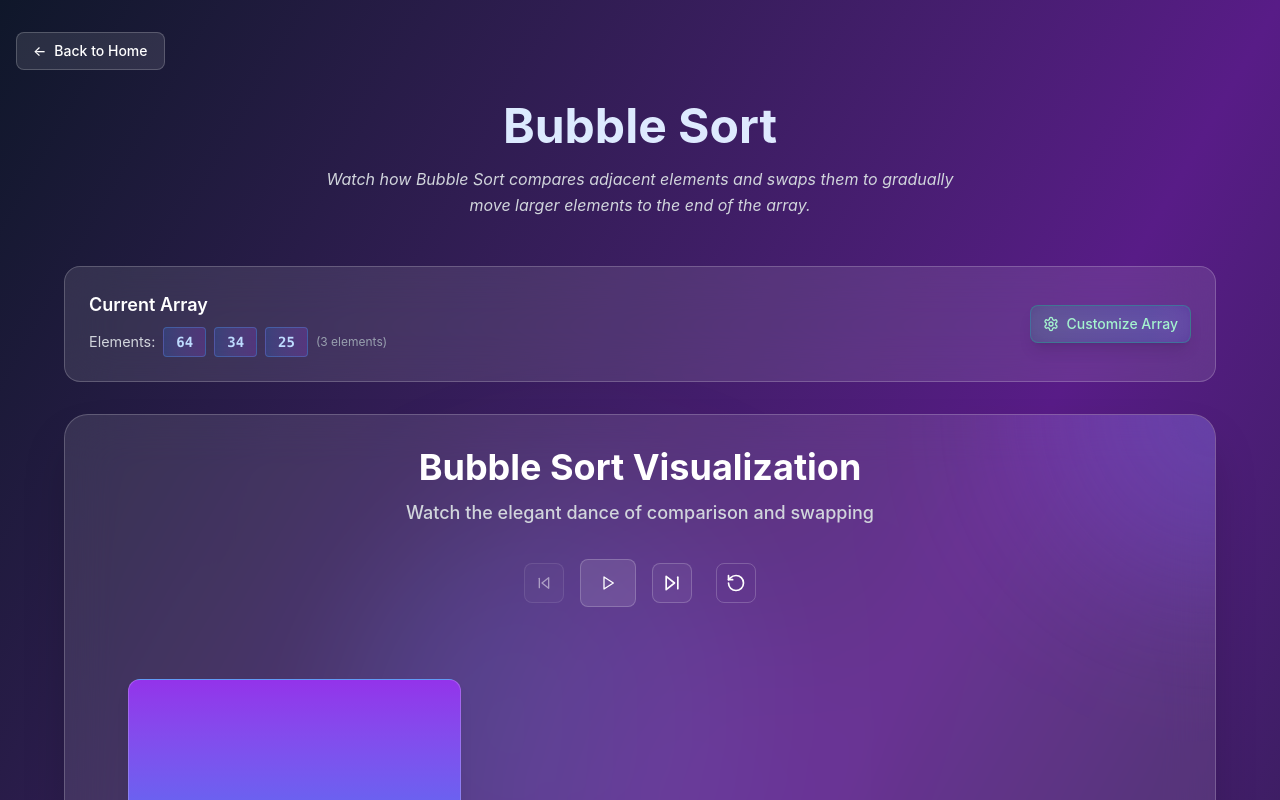
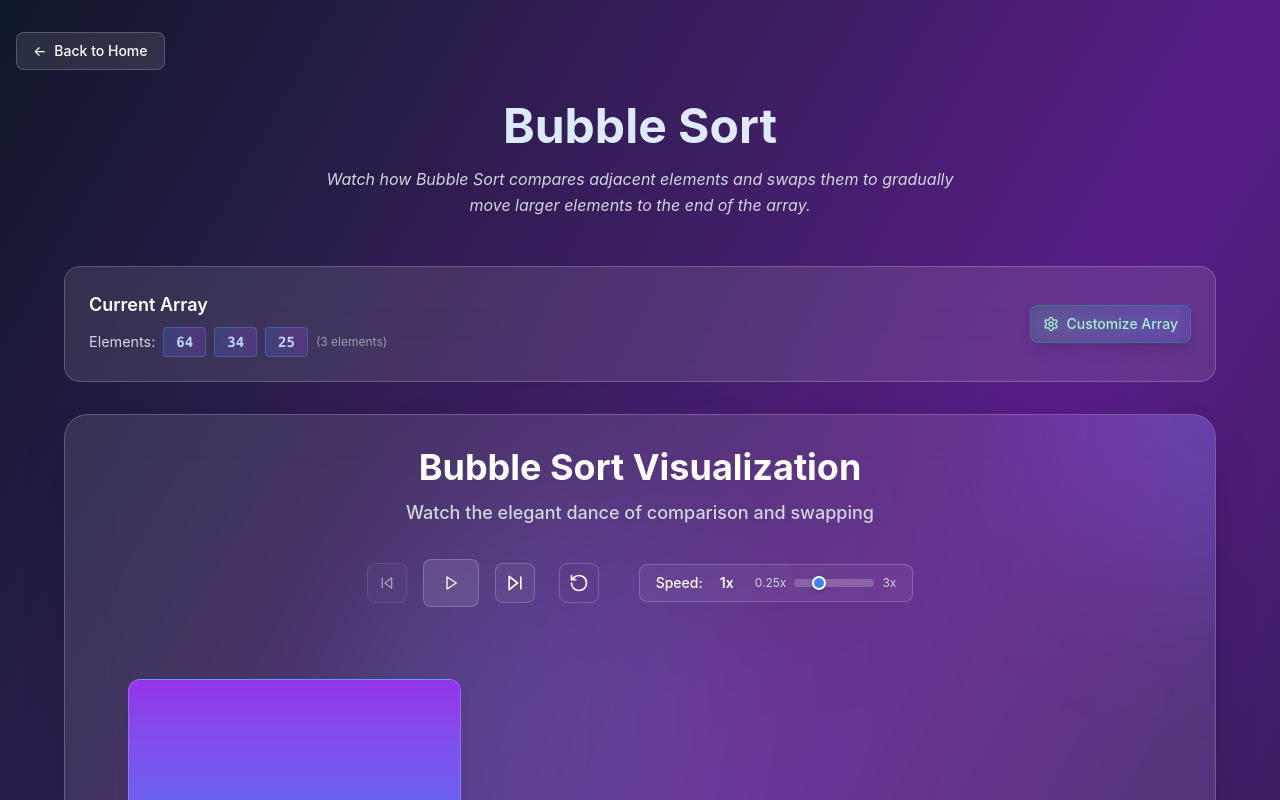
Before and after one commit to sanchxt/algo-viz, a React (Vite) app: page /algorithms/bubble-sort in a window 1280 px wide. Shown: the top 800 px of the page. Built offline with nearby package versions, Linux system fonts and the light colour scheme.

Commit message:
feat(viz): add slider to control visualization speed

```diff
--- a/src/components/animation/BubbleSortVisualizer.tsx
+++ b/src/components/animation/BubbleSortVisualizer.tsx
@@ -31,6 +31,8 @@ const BubbleSortVisualizer: React.FC<BubbleSortVisualizerProps> = ({
   const [isAutoPlaying, setIsAutoPlaying] = useState(false);
   const [arrayForSort, setArrayForSort] = useState<number[]>([]);
   const [hoveredButton, setHoveredButton] = useState<string | null>(null);
+  const [playbackSpeed, setPlaybackSpeed] = useState(1); // 1 = normal speed
+  const [hoveredSpeedControl, setHoveredSpeedControl] = useState(false);
 
   // register line mapping on component mount
   useEffect(() => {
@@ -73,6 +75,8 @@ const BubbleSortVisualizer: React.FC<BubbleSortVisualizerProps> = ({
     }
   }, [currentStepIndex, steps, selectedLanguage, onStepChange]);
 
+  const actualSpeed = speed / playbackSpeed; // (higher playbackSpeed = faster)
+
   // auto-play effect
   useEffect(() => {
     if (
@@ -85,10 +89,15 @@ const BubbleSortVisualizer: React.FC<BubbleSortVisualizerProps> = ({
 
     const timer = setTimeout(() => {
       setCurrentStepIndex((prev) => prev + 1);
-    }, speed);
+    }, actualSpeed); // Use actualSpeed instead of speed
 
     return () => clearTimeout(timer);
-  }, [currentStepIndex, steps, speed, isAutoPlaying]);
+  }, [currentStepIndex, steps, actualSpeed, isAutoPlaying]);
+
+  // handle speed changes:
+  const handleSpeedChange = (newSpeed: number) => {
+    setPlaybackSpeed(newSpeed);
+  };
 
   // control functions
   const goToPreviousStep = useCallback(() => {
@@ -311,6 +320,84 @@ const BubbleSortVisualizer: React.FC<BubbleSortVisualizerProps> = ({
               </div>
             )}
           </div>
+
+          {/* speed control */}
+          <div className="relative ml-6">
+            <div
+              className="flex items-center gap-3 px-4 py-2 bg-white/5 border border-white/20 rounded-lg"
+              onMouseEnter={() => setHoveredSpeedControl(true)}
+              onMouseLeave={() => setHoveredSpeedControl(false)}
+            >
+              {/* speed label */}
+              <div className="flex items-center gap-2">
+                <span className="text-white text-sm font-medium">Speed:</span>
+                <span className="text-white text-sm font-semibold w-8 text-center">
+                  {playbackSpeed}x
+                </span>
+              </div>
+
+              {/* speed slider */}
+              <div className="flex items-center gap-2">
+                <span className="text-gray-300 text-xs">0.25x</span>
+                <input
+                  type="range"
+                  min="0.25"
+                  max="3"
+                  step="0.25"
+                  value={playbackSpeed}
+                  onChange={(e) =>
+                    handleSpeedChange(parseFloat(e.target.value))
+                  }
+                  className="w-20 h-2 bg-white/20 rounded-lg appearance-none cursor-pointer speed-slider"
+                />
+                <span className="text-gray-300 text-xs">3x</span>
+              </div>
+            </div>
+
+            {/* speed control tooltip */}
+            {hoveredSpeedControl && (
+              <div className="absolute -top-12 left-1/2 transform -translate-x-1/2 bg-gray-900 text-white text-sm px-3 py-1.5 rounded-lg shadow-lg border border-gray-700 whitespace-nowrap animate-in fade-in slide-in-from-bottom-2 duration-200">
+                Adjust playback speed
+                <div className="absolute top-full left-1/2 transform -translate-x-1/2 w-0 h-0 border-l-4 border-r-4 border-t-4 border-transparent border-t-gray-900" />
+              </div>
+            )}
+          </div>
+
+          {/* CSS for the speed slider */}
+          <style>
+            {`
+            .speed-slider::-webkit-slider-thumb {
+              appearance: none;
+              width: 14px;
+              height: 14px;
+              border-radius: 50%;
+              background: rgb(var(--color-primary-400));
+              border: 2px solid white;
+              cursor: pointer;
+              box-shadow: 0 2px 4px rgba(0, 0, 0, 0.2);
+              transition: all 0.15s ease;
+            }
+            .speed-slider::-webkit-slider-thumb:hover {
+              background: rgb(var(--color-primary-300));
+              transform: scale(1.1);
+            }
+            .speed-slider::-moz-range-thumb {
+              width: 14px;
+              height: 14px;
+              border-radius: 50%;
+              background: rgb(var(--color-primary-400));
+              border: 2px solid white;
+              cursor: pointer;
+              box-shadow: 0 2px 4px rgba(0, 0, 0, 0.2);
+              border: none;
+            }
+            .speed-slider::-moz-range-track {
+              background: rgba(255, 255, 255, 0.2);
+              height: 8px;
+              border-radius: 4px;
+            }
+          `}
+          </style>
         </motion.div>
 
         {/* visualization */}
```
